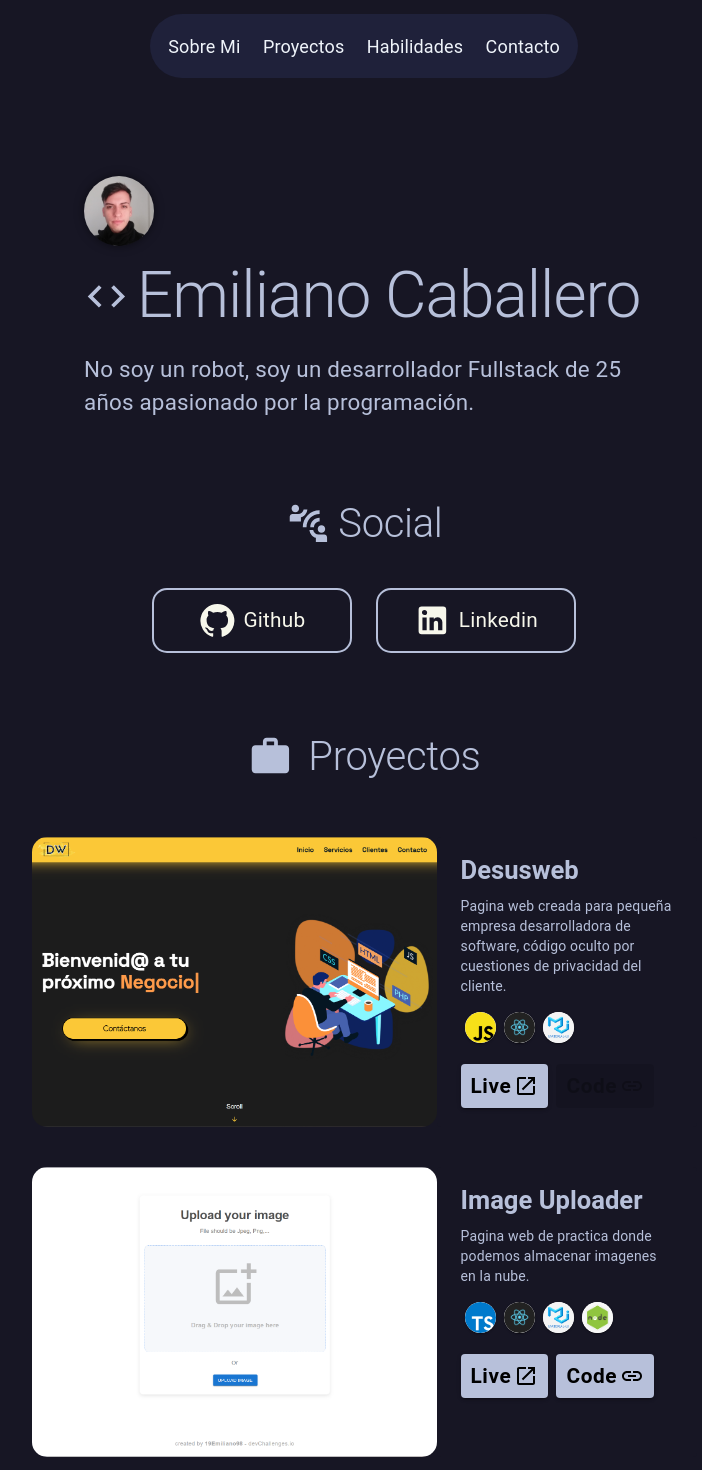
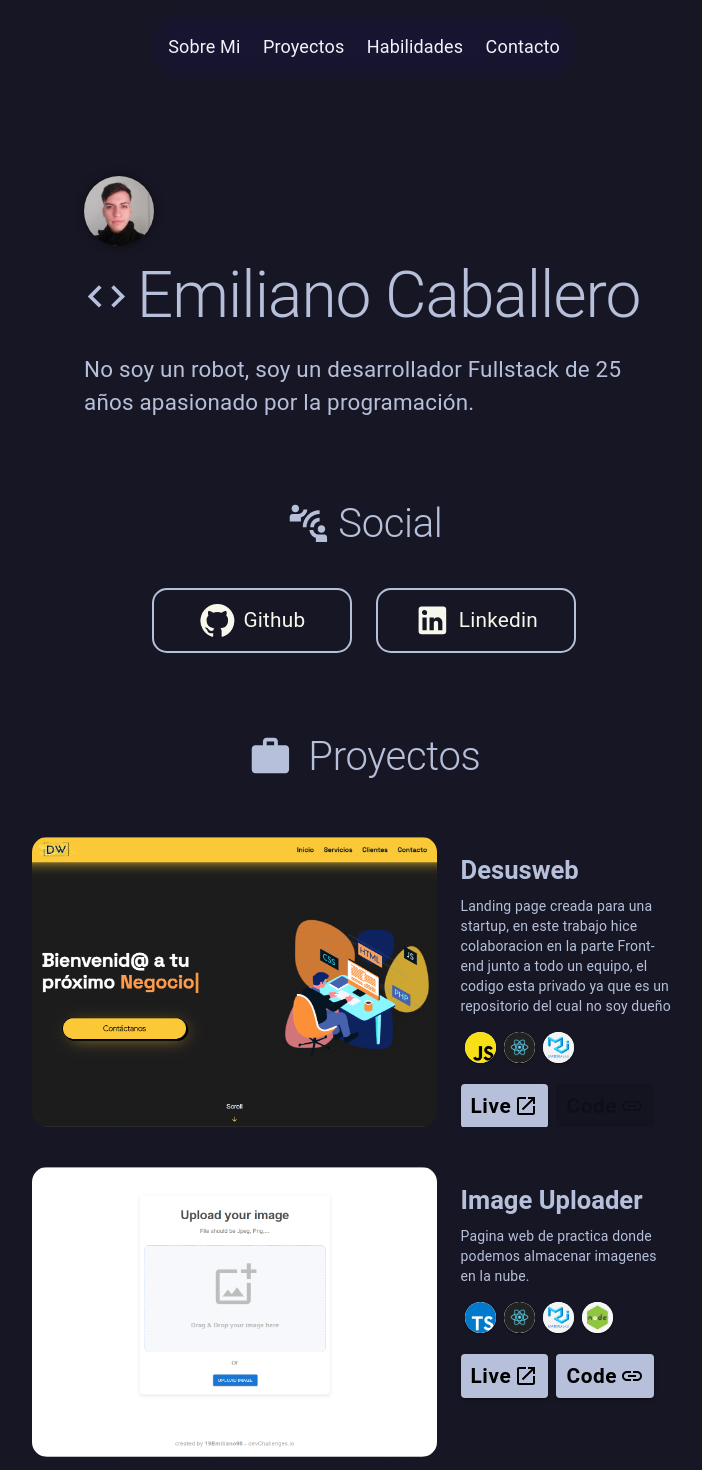
Before and after one commit to 19Emiliano98/PortfolioWeb-V2.0, a React (Vite) app: page / in a window 1280 px wide. Shown: the top 1470 px of the page, without its empty margins (276-978 px from the left). Built offline with nearby package versions, Linux system fonts and the light colour scheme; the HTML template or start-up script is replaced by a standard one.

Commit message:
correcion de detalles, scroll suavizado y edicion de contenido

```diff
--- a/index.html
+++ b/index.html
@@ -1,8 +1,9 @@
 <!doctype html>
-<html lang="en">
+<html lang="en" style="scroll-behavior: smooth;">
   <head>
     <meta charset="UTF-8" />
-    <link rel="icon" type="image/svg+xml" href="/vite.svg" />
+    <link rel="icon" type="image/jpg" href="/src/img/PortfolioIcon.jpg" />
+    <link rel="stylesheet" type="text/css" href="/src/main.css" />
     <meta name="viewport" content="width=device-width, initial-scale=1.0" />
     <title>Emiliano Caballero - Web</title>
   </head>
--- a/src/components/appBar/LinkBar.tsx
+++ b/src/components/appBar/LinkBar.tsx
@@ -43,7 +43,9 @@ function LinkBar() {
       <Toolbar
         sx={{
           display: 'flex', justifyContent: { sm: 'center', xs: 'center' },
-          width: { sm: 380, xs: 256 }, backgroundColor: '#1F213A', borderRadius: '300px', zIndex: 1
+          width: { sm: 380, xs: 256 },
+          borderRadius: '300px', zIndex: 1,
+          backdropFilter: 'saturate(200%) blur(15px)'
         }}
       >
         { renderOptionBar }
--- a/src/components/projects/CardsProjects.tsx
+++ b/src/components/projects/CardsProjects.tsx
@@ -29,7 +29,7 @@ interface CardsDataProps {
 const CardsData:CardsDataProps[] = [
   {
     title: "Desusweb",
-    paraph: "Pagina web creada para pequeña empresa desarrolladora de software, código oculto por cuestiones de privacidad del cliente.",
+    paraph: "Landing page creada para una startup, en este trabajo hice colaboracion en la parte Front-end junto a todo un equipo, el codigo esta privado ya que es un repositorio del cual no soy dueño",
     protected: true,
     image: desus1,
     urlWeb: 'https://desusweb-19emiliano98.netlify.app/inicio',
@@ -89,6 +89,7 @@ const cardRender = (
               size="small"
               variant="contained"
               href={ x.urlWeb }
+              target="_blank"
               sx={{
                 textTransform: 'none',
                 backgroundColor: ButtonStyles
@@ -101,6 +102,7 @@ const cardRender = (
               size="small"
               variant="contained"
               href={ x.urlCode }
+              target="_blank"
               disabled={ x.protected ? true : false}
               sx={{
                 textTransform: 'none',
--- a/src/components/social/SocialCards.tsx
+++ b/src/components/social/SocialCards.tsx
@@ -9,6 +9,7 @@ const SocialCards = () => {
     <Box sx={{ display: 'flex', flexDirection: { sm: 'row', xs: 'column'}, alignItems: 'center' }}>
       <Button
         href="https://github.com/19Emiliano98"
+        target="_blank"
         sx={{
           width: SocialButtonStyles.width,
           height: SocialButtonStyles.height,
@@ -25,6 +26,7 @@ const SocialCards = () => {
 
       <Button
         href="https://www.linkedin.com/in/emiliano-caballero98"
+        target="_blank"
         sx={{
           width: SocialButtonStyles.width,
           height: SocialButtonStyles.height,
```
Also changed, not shown: src/img/PortfolioIcon.jpg (added).
